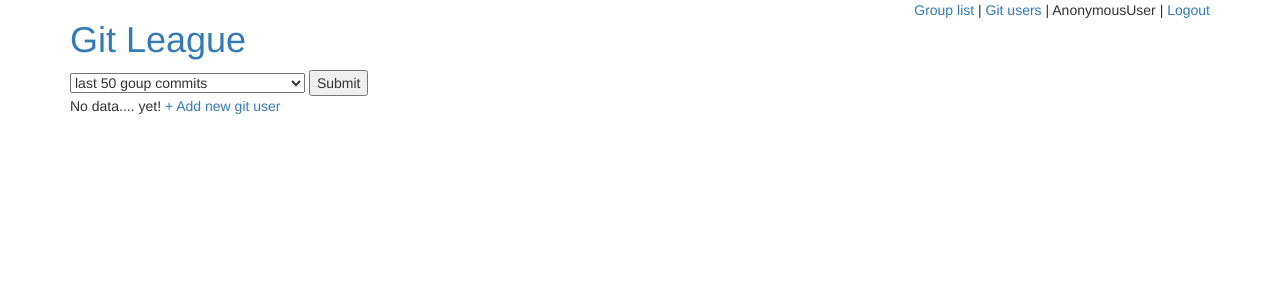
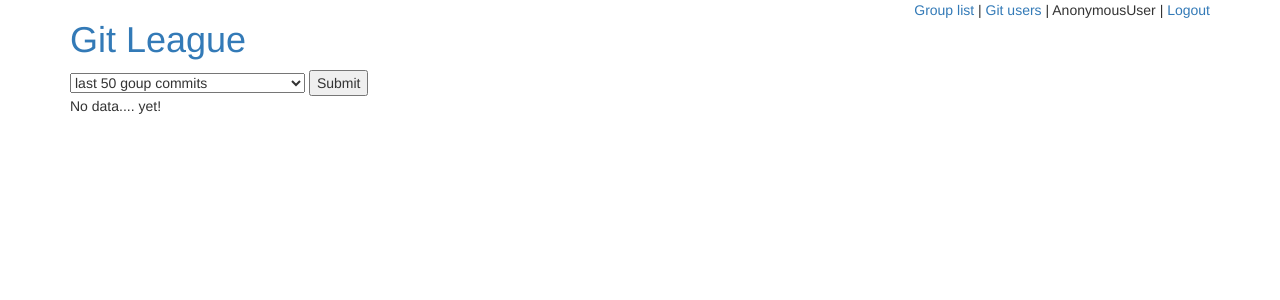
Before and after one commit to litelx/GitLeague, a Django app: template core/templates/core/data_list.html in a window 1280 px wide. Shown: the top 300 px of the page. Run offline with Django 3.2, Linux system fonts and the light colour scheme; the template is opened without the code that fills it, so the values that code supplies are empty; some libraries are stand-ins or nearby versions.

Commit message:
updated improvements

```diff
--- a/core/templates/core/data_list.html
+++ b/core/templates/core/data_list.html
@@ -40,5 +40,4 @@
     {% else %}
         No data.... yet!
     {% endif %}
-    <a href="{% url "core:add_git" %}">+ Add new git user</a>
 {% endblock %}
```
Also changed, not shown: core/agituser_list.html (renamed from core/templates/core/agituser_list.html).
